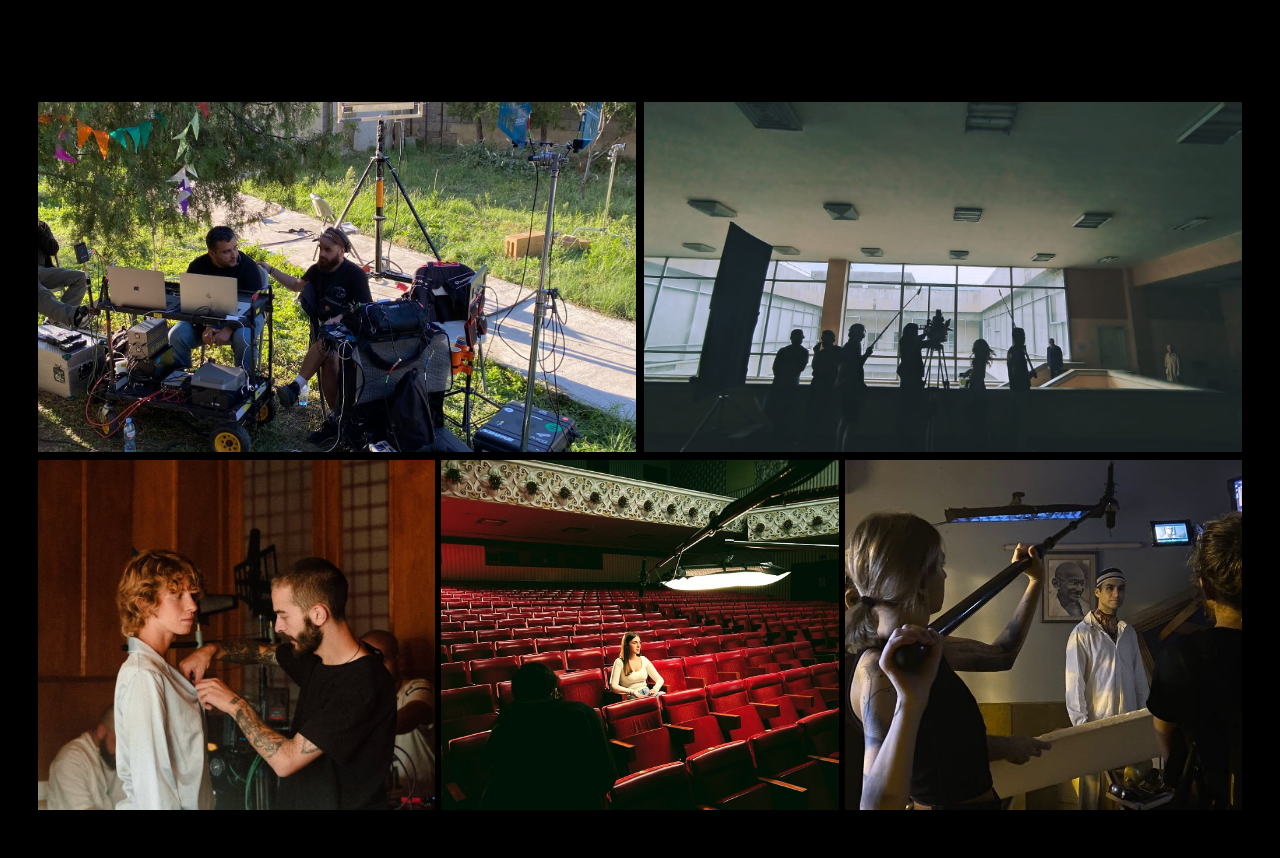
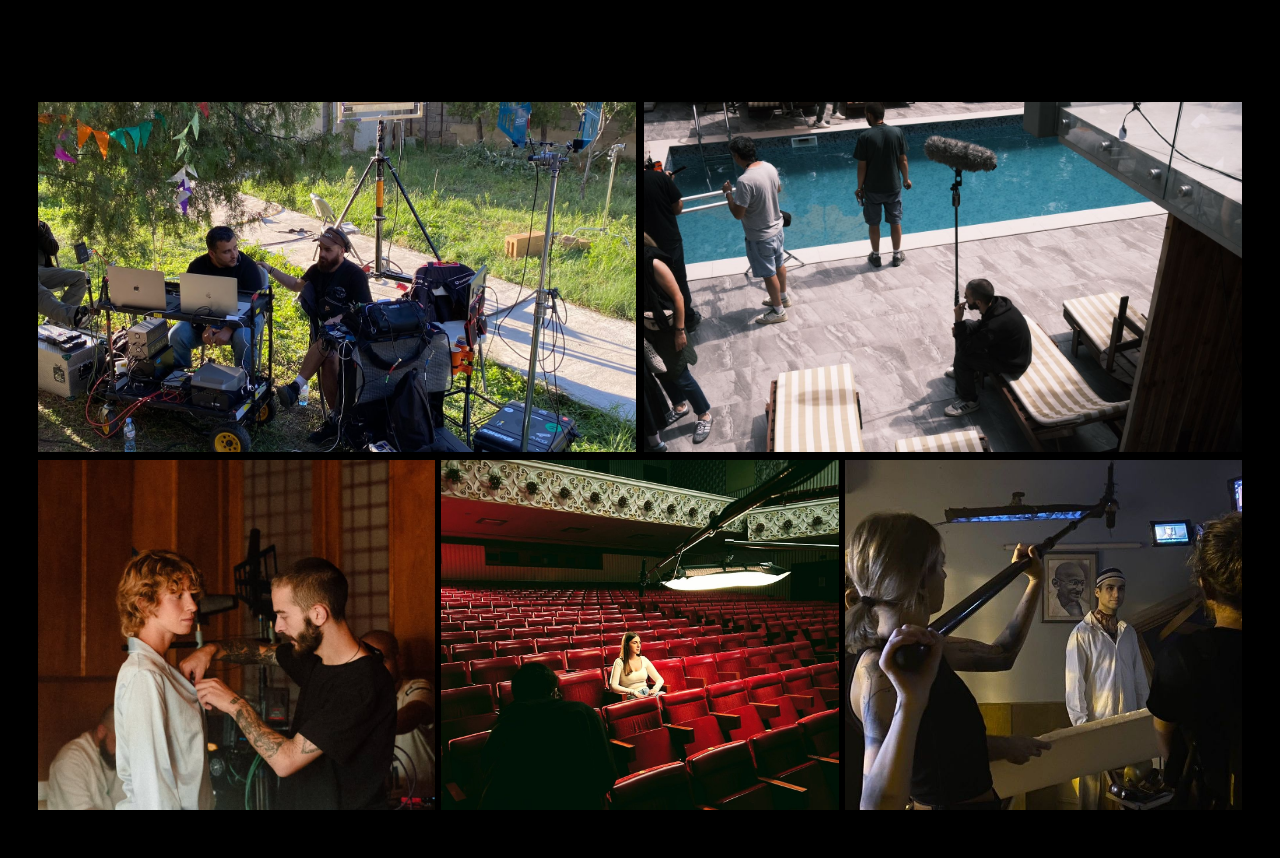
Before and after one commit to lukabakuradzee/locationsound, a website: page index.html in a window 1280 px wide. Shown: the part 1363-2221 px from the top of the page. Drawn offline with nearby package versions, Linux system fonts and the light colour scheme.

Commit message:
home page new photo

```diff
--- a/index.html
+++ b/index.html
@@ -158,7 +158,7 @@
             </div>
 
               <div class="photo_box1 third_photo_wide">
-                <img src="photos/133c635b-2e55-41c3-b774-7515e8930b0a 2.JPG" alt="">
+                <img src="photos/WhatsApp Image 2025-03-05 at 14.41.48 (1).jpeg" alt="">
               </div>
 
 
```
